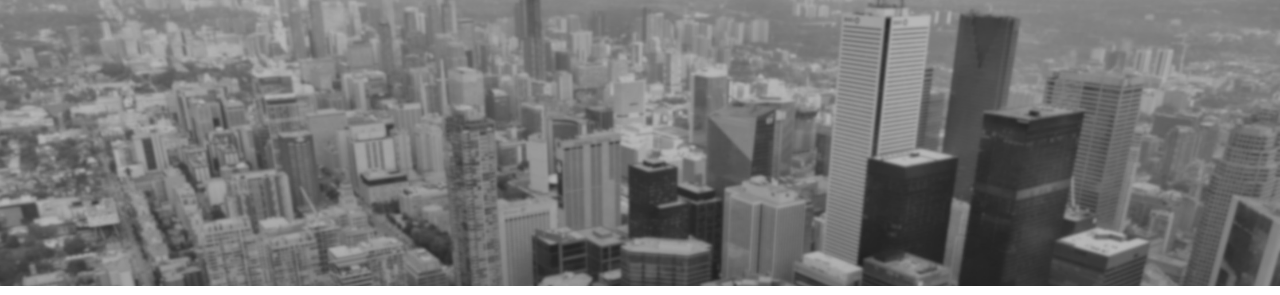
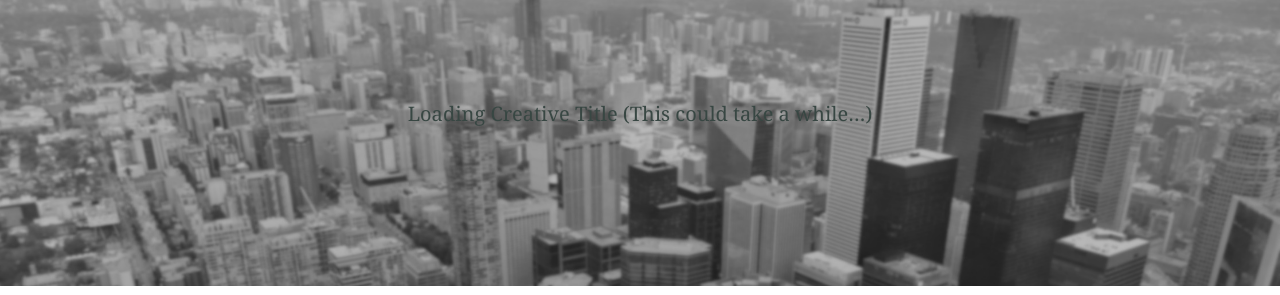
Before and after one commit to dawsonv/dawsonv.github.io, a Jekyll site: the page built from blog/index.html, in a window 1280 px wide. Shown: the part 138-433 px from the top of the page. Built offline with Jekyll 4.4.1, drawn with Linux system fonts in a browser that asks for light colours; the list of posts is cut into pages by our own code.

```diff
--- a/_config.yml
+++ b/_config.yml
@@ -52,6 +52,8 @@
     title: Blog # Needed for Siteleaf
     output: true
     description: "A blog for what I'm up to and the stuff I'm interested in." # The post list page content
+    feature_text: |
+      Loading Creative Title (This could take a while...)
     feature_image: /assets/images/banner.jpg
 
 # 6. Jekyll collections settings
```
